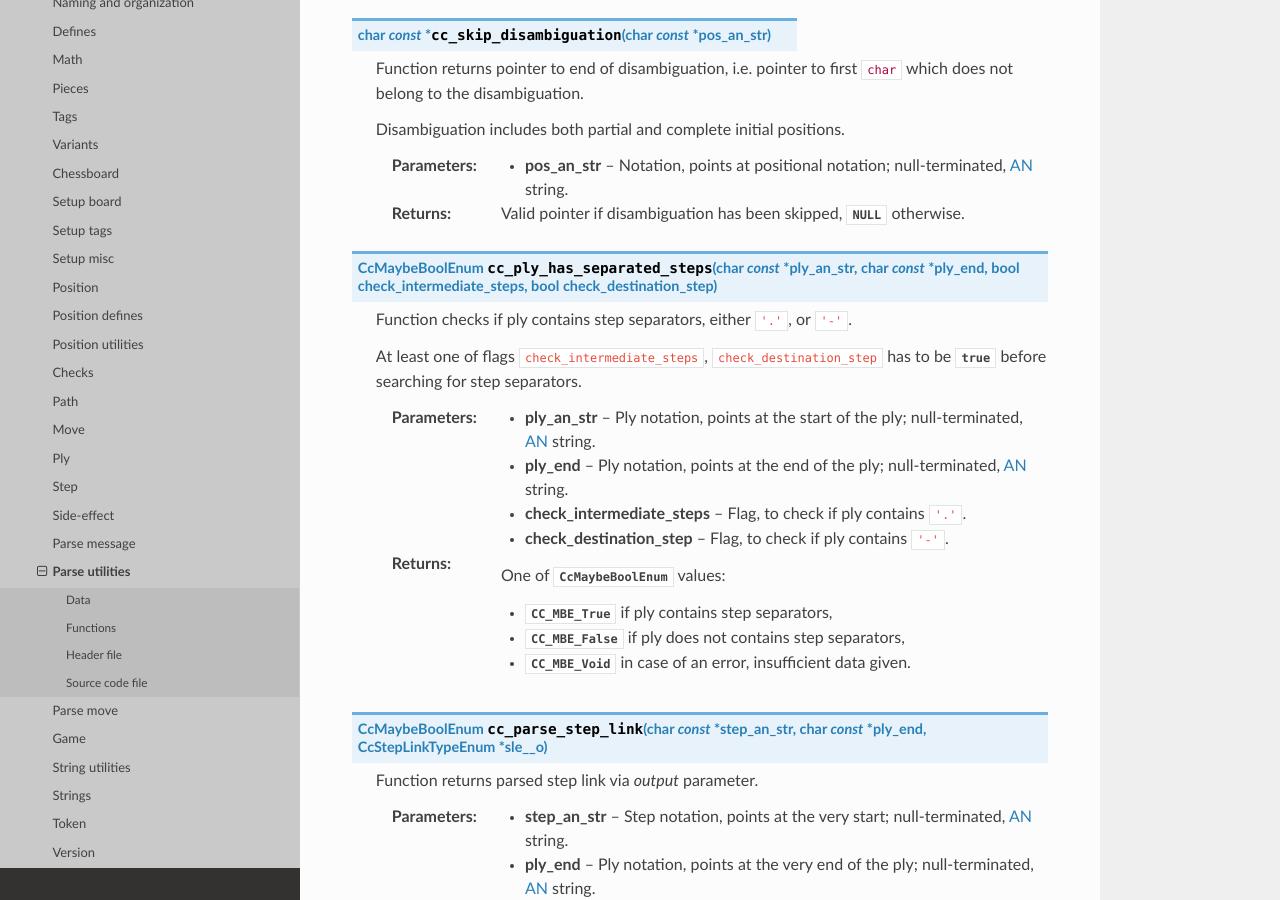
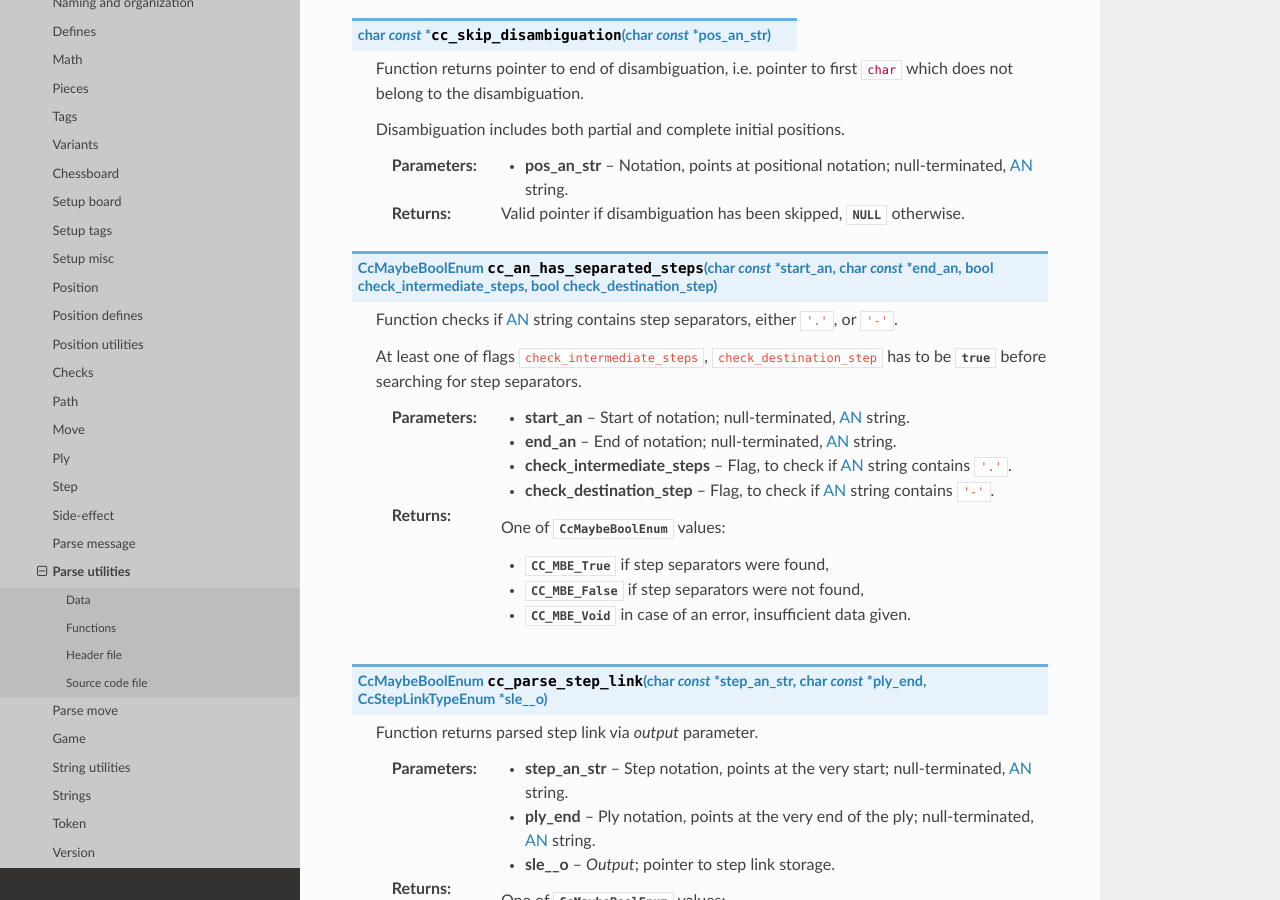
Before and after one commit to mmlacak/crochess, a Sphinx documentation site: the page built from docs/source/libcc/ccparseutils.rst, in a window 1280 px wide and 900 px high, scrolled down 4259 px. Built offline with Sphinx 7.4.7 and the Read the Docs theme 3.1.0, drawn with Linux system fonts in a browser that asks for light colours.

```diff
--- a/docs/source/conf.py
+++ b/docs/source/conf.py
@@ -26,10 +26,10 @@ copyright = '2021, Mario Mlačak'
 author = 'Mario Mlačak'
 
 # The short X.Y version
-version = "0.0.1.52:1231+20241226.002253"   # docs-new-lib-short-version-major-minor-feature-commit+meta~breaks-place-marker
+version = "0.0.1.56:1235+20241227.035144"   # docs-new-lib-short-version-major-minor-feature-commit+meta~breaks-place-marker
 
 # The full version, including alpha/beta/rc tags
-release = "0.0.1.52:1231+20241226.002253"   # docs-new-lib-full-version-major-minor-feature-commit+meta~breaks-place-marker
+release = "0.0.1.56:1235+20241227.035144"   # docs-new-lib-full-version-major-minor-feature-commit+meta~breaks-place-marker
 
 
 # -- General configuration ---------------------------------------------------
--- a/docs/source/libcc/ccparseutils.rst
+++ b/docs/source/libcc/ccparseutils.rst
@@ -229,24 +229,22 @@ Functions
     :returns: Valid pointer if disambiguation has been skipped,
         :c:data:`NULL` otherwise.
 
-.. c:function:: CcMaybeBoolEnum cc_ply_has_separated_steps( char const * ply_an_str, char const * ply_end, bool check_intermediate_steps, bool check_destination_step )
+.. c:function:: CcMaybeBoolEnum cc_an_has_separated_steps( char const * start_an, char const * end_an, bool check_intermediate_steps, bool check_destination_step )
 
-    Function checks if ply contains step separators, either ``'.'``, or ``'-'``.
+    Function checks if :term:`AN` string contains step separators, either ``'.'``, or ``'-'``.
 
     At least one of flags :c:`check_intermediate_steps`,
     :c:`check_destination_step` has to be :c:data:`true` before searching for
     step separators.
 
-    :param ply_an_str: Ply notation, points at the start of the ply;
-        null-terminated, :term:`AN` string.
-    :param ply_end: Ply notation, points at the end of the ply;
-        null-terminated, :term:`AN` string.
-    :param check_intermediate_steps: Flag, to check if ply contains ``'.'``.
-    :param check_destination_step: Flag, to check if ply contains ``'-'``.
+    :param start_an: Start of notation; null-terminated, :term:`AN` string.
+    :param end_an: End of notation; null-terminated, :term:`AN` string.
+    :param check_intermediate_steps: Flag, to check if :term:`AN` string contains ``'.'``.
+    :param check_destination_step: Flag, to check if :term:`AN` string contains ``'-'``.
     :returns: One of :c:enum:`CcMaybeBoolEnum` values:
 
-        * :c:enumerator:`CC_MBE_True` if ply contains step separators,
-        * :c:enumerator:`CC_MBE_False` if ply does not contains step separators,
+        * :c:enumerator:`CC_MBE_True` if step separators were found,
+        * :c:enumerator:`CC_MBE_False` if step separators were not found,
         * :c:enumerator:`CC_MBE_Void` in case of an error, insufficient data given.
 
 .. c:function:: CcMaybeBoolEnum cc_parse_step_link( char const * step_an_str, char const * ply_end, CcStepLinkTypeEnum * sle__o )
```
Also changed, not shown: README.md (+2 -2 lines), 6 other files.
